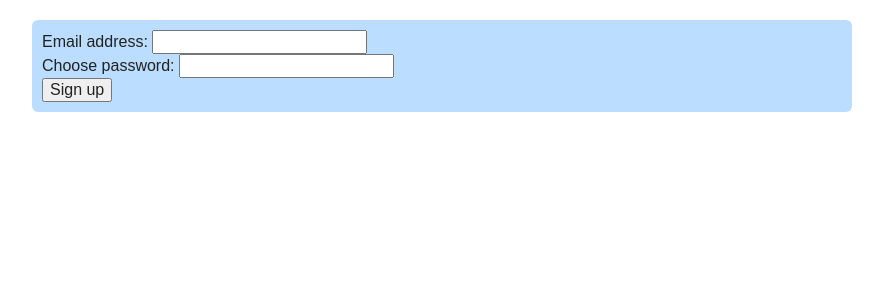
After one commit to mrooney/mikesgoals, a Django app: page /signup in a window 1280 px wide. The commit adds this page. Shown: the top 300 px of the page, without its empty margins (198-1081 px from the left). Run offline with Django 3.2, Linux system fonts and the light colour scheme.

Commit message:
signup ability with basic validation

```diff
--- a/website/goals/static/css/goals.css
+++ b/website/goals/static/css/goals.css
@@ -11,6 +11,10 @@
     background: #bdf;
     border-radius: 6px;
     padding: 10px;
+}
+
+div.error {
+    background: red;
 }
 
 #trackerTable {
--- /dev/null
+++ b/website/goals/templates/signup.jinja
@@ -0,0 +1,13 @@
+{% extends "base.jinja" %}
+{% block content %}
+
+<div class="error">{{ error }}</div>
+
+<form action="/signup" method="post">
+    <input type="hidden" name="csrfmiddlewaretoken" value="{{ csrf_token }}">
+    Email address: <input type="text" name="email" /><br/>
+    Choose password: <input type="password" name="password" /><br/>
+    <input type="submit" name="submit" value="Sign up" />
+</form>
+
+{% endblock %}
--- a/website/goals/views.py
+++ b/website/goals/views.py
@@ -1,8 +1,10 @@
 from django.contrib.auth.decorators import user_passes_test
+from django.contrib.auth import authenticate, login
 from django.http import HttpResponse
-from django.shortcuts import render_to_response
+from django.shortcuts import render_to_response, redirect
+from django.template import RequestContext
 
-from goals.models import Goal
+from goals.models import Goal, User
 
 import cjson
 
@@ -19,7 +21,29 @@ def goals(request):
     return render_to_response("index.jinja", {"goals": goals, "request": request})
 
 def signup(request):
-    return render_to_response("signup.jinja", {})
+    context = RequestContext(request)
+    if request.method == "GET":
+        return render_to_response("signup.jinja", context)
+
+    # Validation.
+    email = request.POST.get("email")
+    password = request.POST.get("password")
+    error = None
+
+    if not ('@' in email or '.' in email):
+        error = "Please enter a valid email address."
+    elif len(password) < 6:
+        error = "Passwords must be at least 6 characters."
+
+    if error:
+        context['error'] = error
+        return render_to_response("signup.jinja", context)
+
+    # They passed, create the user, log in, and head home.
+    user = User.objects.create_user(email, email, password)
+    user = authenticate(username=email, password=password)
+    login(request, user)
+    return redirect("/")
 
 @json_response
 def api_goal_delete(request):
```
